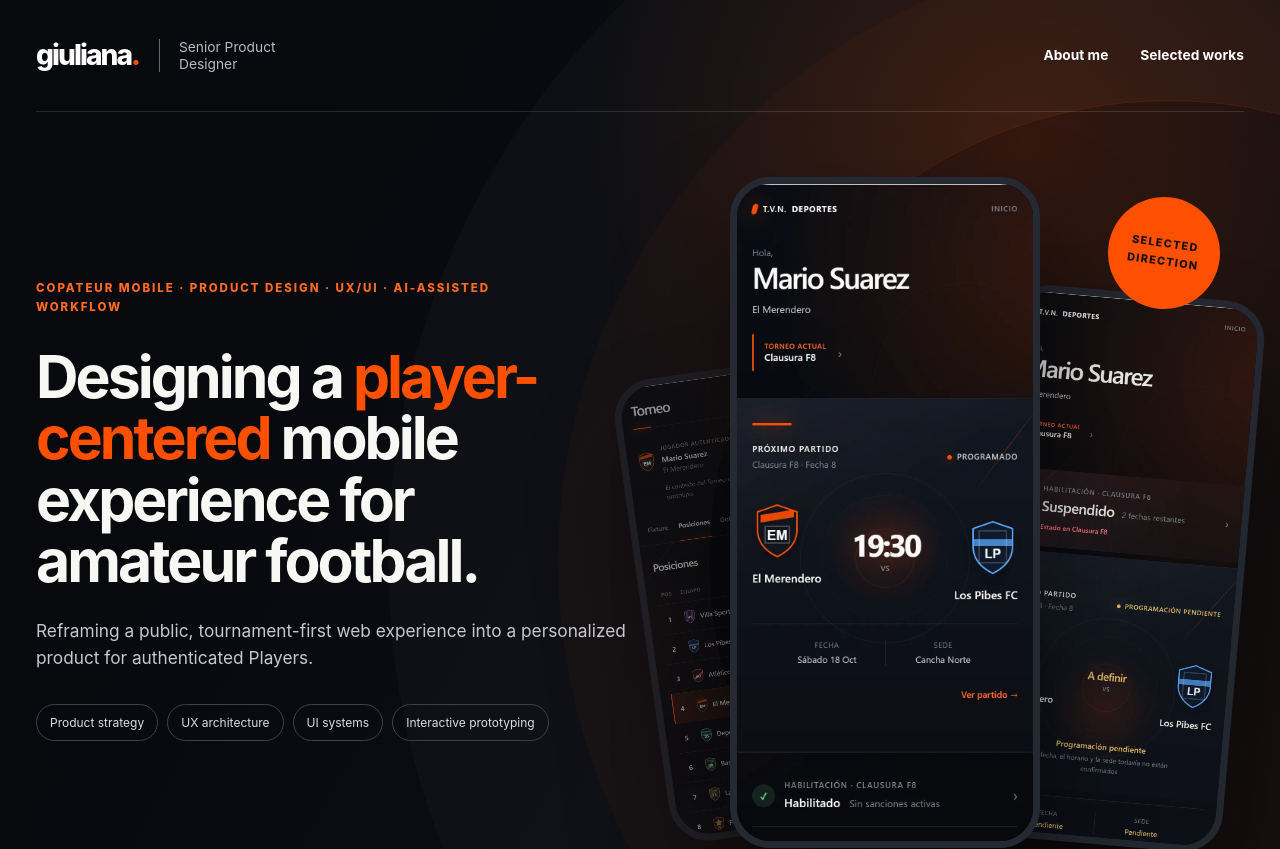
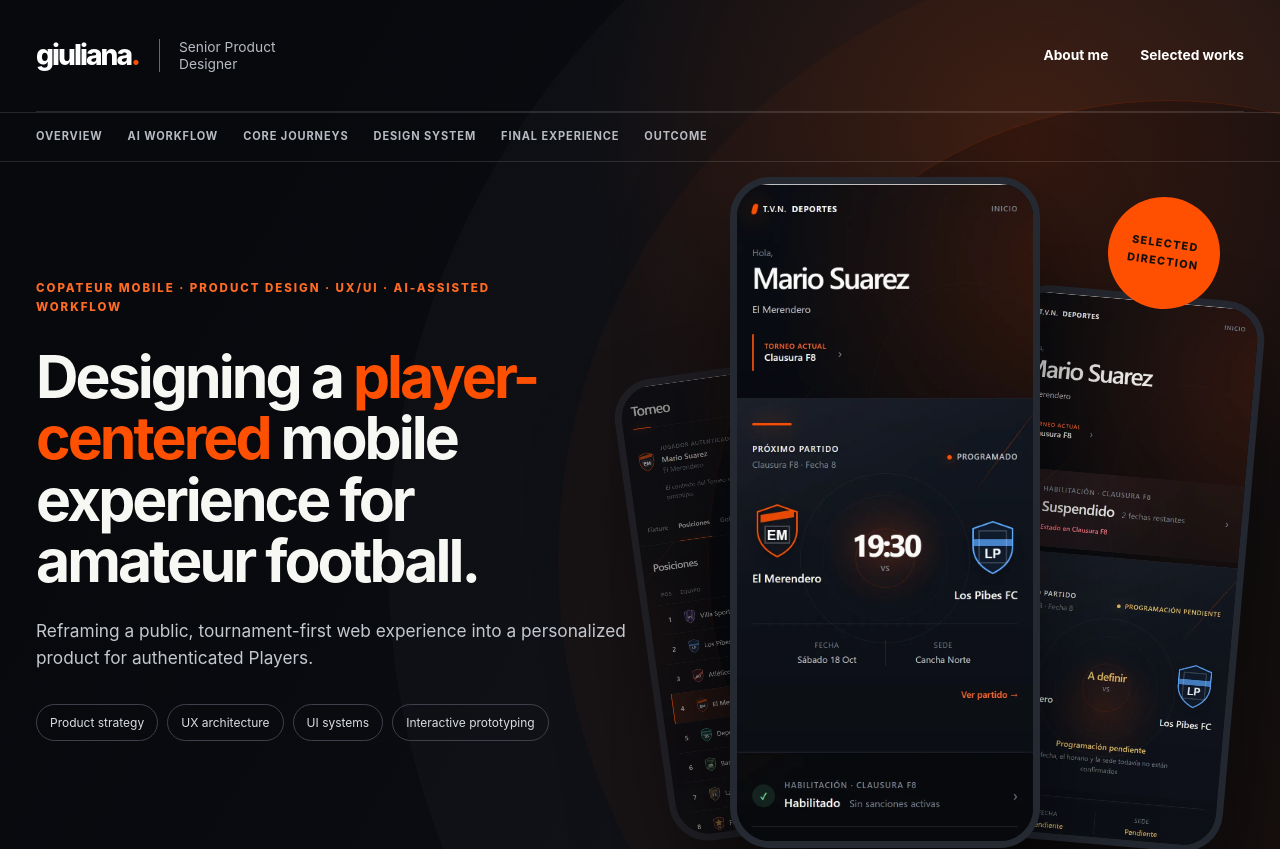
Before and after one commit to giuliana-migliorisi/giuliana-portfolio-github-pages-v2, a plain HTML site: page cases/copateur/index.html in a window 1280 px wide. Shown: the top 849 px of the page. Drawn offline with Linux system fonts and the light colour scheme.

Commit message:
Add internal navigation to Copateur case study

```diff
--- a/cases/copateur/index.html
+++ b/cases/copateur/index.html
@@ -73,6 +73,12 @@
     .main-nav { display: flex; gap: 32px; align-items: center; }
     .main-nav a { font-size: .86rem; font-weight: 650; text-decoration: none; white-space: nowrap; }
     .main-nav a:hover { text-decoration: underline; text-underline-offset: 5px; }
+    .case-nav-row { border-top: 1px solid var(--line); border-bottom: 1px solid var(--line); overflow: hidden; }
+    .case-nav { display: flex; align-items: center; gap: 25px; min-height: 48px; overflow-x: auto; scrollbar-width: none; }
+    .case-nav::-webkit-scrollbar { display: none; }
+    .case-nav a { flex: 0 0 auto; color: #b7bbc2; font-size: .69rem; font-weight: 700; letter-spacing: .08em; text-decoration: none; text-transform: uppercase; white-space: nowrap; }
+    .case-nav a:hover, .case-nav a:focus-visible { color: #fff; text-decoration: underline; text-underline-offset: 5px; }
+    #context, #ai-workflow, #flows, #system, #final-experience, #outcome { scroll-margin-top: 150px; }
     .hero { position: relative; min-height: 900px; overflow: hidden; padding: 170px 0 80px; background: radial-gradient(circle at 80% 15%, rgba(255,79,0,.17), transparent 34%), linear-gradient(120deg, #07090d 20%, #0c0d12 63%, #17100e); }
     .hero::before { content: ""; position: absolute; width: 920px; aspect-ratio: 1; border: 1px solid rgba(255,79,0,.17); border-radius: 50%; right: -350px; top: 100px; box-shadow: 0 0 0 150px rgba(255,79,0,.035), 0 0 0 320px rgba(255,255,255,.018); }
     .hero-grid { display: grid; grid-template-columns: minmax(0, 1fr) minmax(500px, 1fr); align-items: center; gap: 2vw; position: relative; }
@@ -344,7 +350,9 @@
       .role { display: none; }
       .main-nav { gap: 14px; }
       .main-nav a { font-size: .74rem; }
-      .hero { padding-top: 114px; padding-bottom: 70px; }
+      .case-nav { gap: 18px; min-height: 46px; }
+      .case-nav a { font-size: .62rem; }
+      .hero { padding-top: 150px; padding-bottom: 70px; }
       .hero h1 { font-size: clamp(2.75rem, 11.8vw, 3.8rem); max-width: 620px; }
       .hero-visual { height: 580px; margin-left: -20px; margin-right: -20px; }
       .hero-device.primary { width: 245px; left: 17%; }
@@ -427,6 +435,16 @@
         <a href="../../index.html#about">About me</a>
         <a href="../../selected-works.html">Selected works</a>
       </nav>
+    </div>
+    <div class="case-nav-row">
+      <div class="wrap"><nav class="case-nav" aria-label="Copateur case study sections">
+        <a href="#context">Overview</a>
+        <a href="#ai-workflow">AI Workflow</a>
+        <a href="#flows">Core Journeys</a>
+        <a href="#system">Design System</a>
+        <a href="#final-experience">Final Experience</a>
+        <a href="#outcome">Outcome</a>
+      </nav></div>
     </div>
   </header>
 
@@ -734,7 +752,7 @@
 
     <section class="section reflection" id="reflection">
       <div class="wrap">
-        <div class="section-intro" data-reveal><p class="eyebrow"><span class="section-number">16</span> / Reflection</p><div><h2>AI changed the pace—not the responsibility.</h2><p class="lead">The workflow shortened the path from a question to a documented decision, interactive artifact, and implementation-ready system.</p></div></div>
+        <div id="outcome" class="section-intro" data-reveal><p class="eyebrow"><span class="section-number">16</span> / Reflection</p><div><h2>AI changed the pace—not the responsibility.</h2><p class="lead">The workflow shortened the path from a question to a documented decision, interactive artifact, and implementation-ready system.</p></div></div>
         <div class="reflection-grid" data-reveal>
           <article><h3>What AI changed</h3><ul><li>Faster exploration</li><li>Earlier interactive prototypes</li><li>Easier visual comparison</li><li>Shorter design-to-code loop</li><li>Clearer iteration history</li></ul></article>
           <article><h3>What remained designer-led</h3><ul><li>Framing and prioritization</li><li>Interpretation and critique</li><li>Navigation decisions</li><li>Final visual selection</li></ul></article>
```
